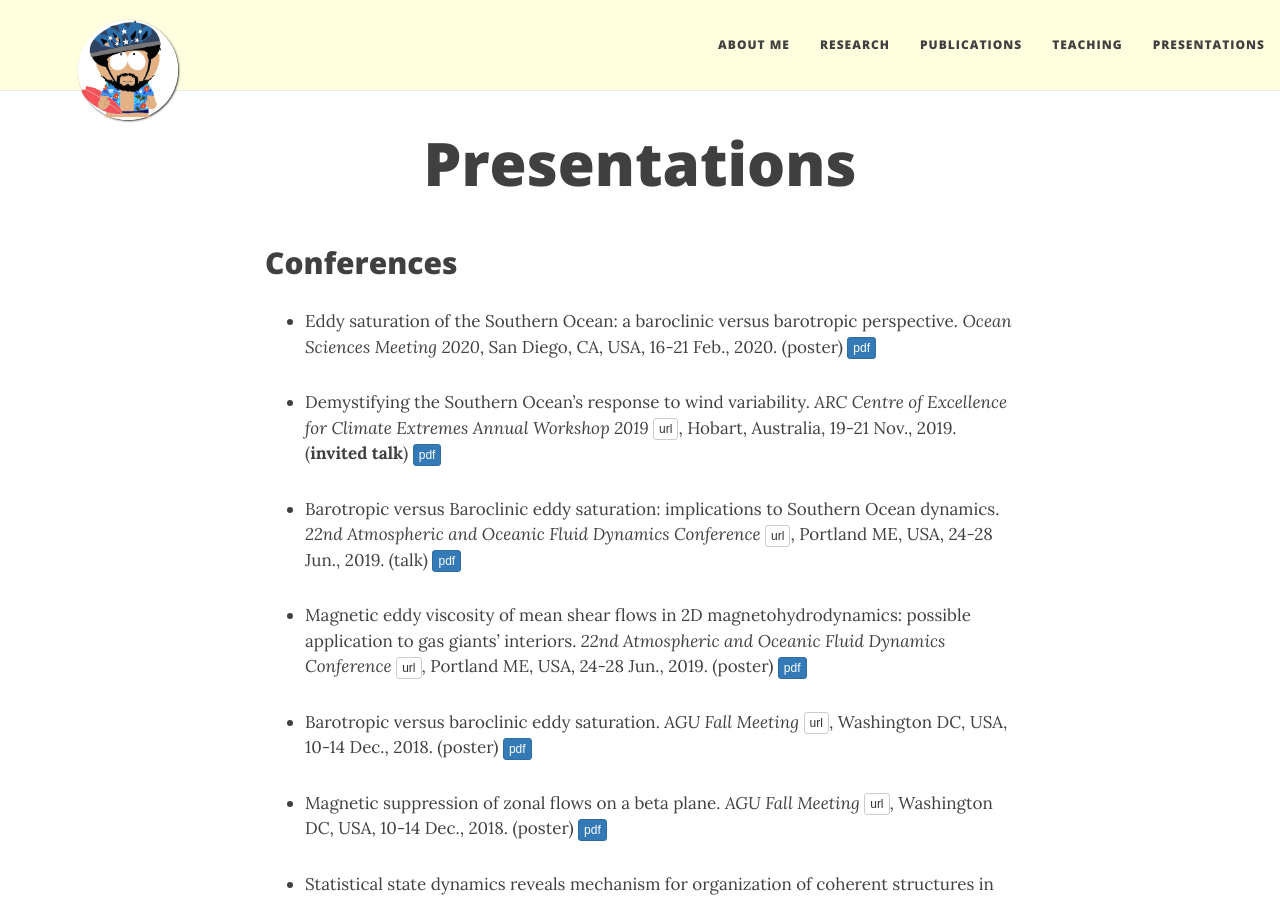
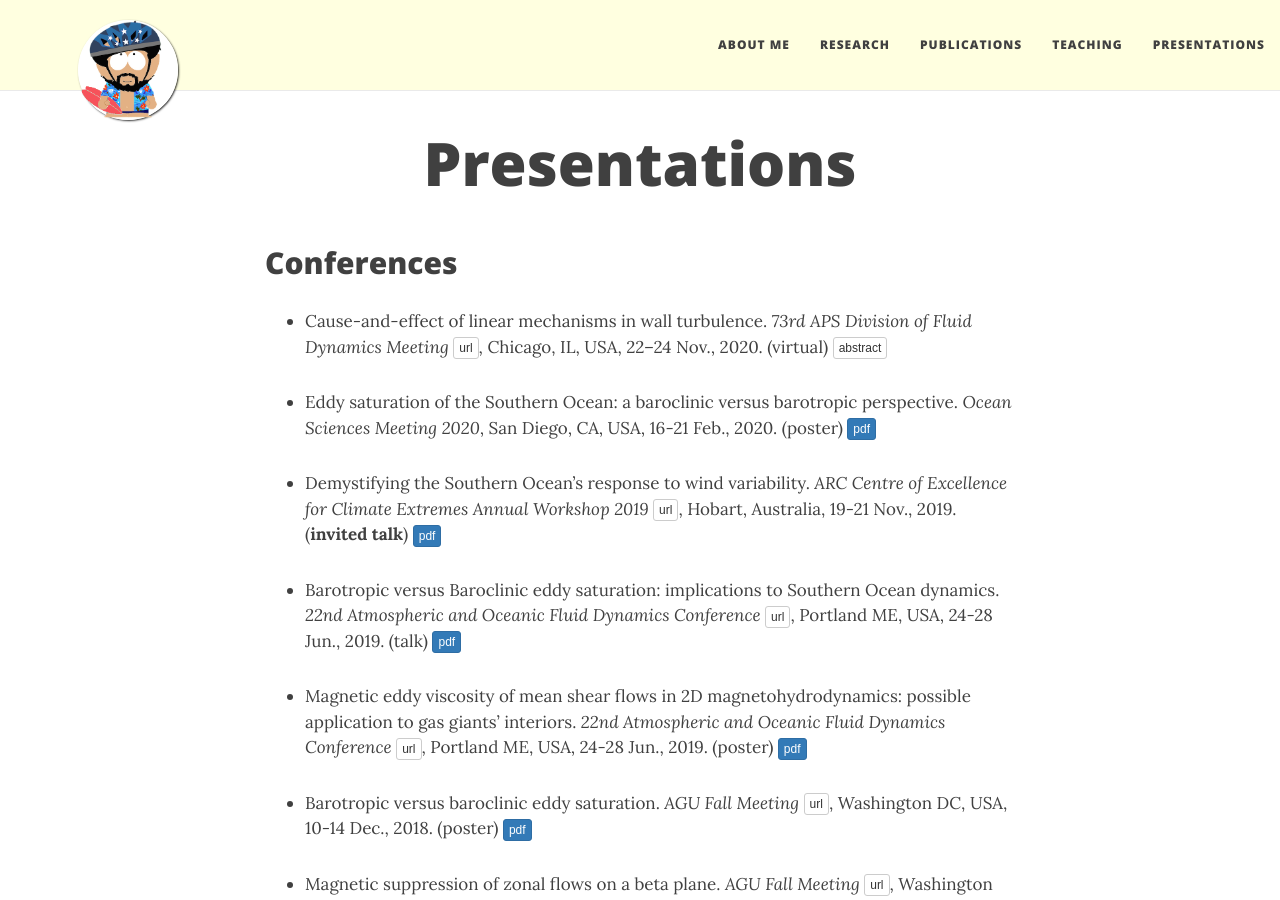
Before and after one commit to navidcy/navidcy.github.io, a Jekyll site: the page built from presentations.md, in a window 1280 px wide and 900 px high. Built offline with Jekyll 4.4.1, drawn with Linux system fonts in a browser that asks for light colours; nearby versions of some CDN libraries.

Commit message:
adds APS DFD 2020 entry

```diff
--- a/presentations.md
+++ b/presentations.md
@@ -6,6 +6,8 @@ title: Presentations
 ---
 
 ## Conferences
+
+- Cause-and-effect of linear mechanisms in wall turbulence. _73rd APS Division of Fluid Dynamics Meeting_ [<span class="btn btn-default btn-xs{{end}}" style="font-family:sans-serif;">url</span>][APSDFD20-site]{:target="_blank"}, Chicago, IL, USA, 22–24 Nov., 2020. (virtual) [<span class="btn btn-default btn-xs{{end}}" style="font-family:sans-serif;">abstract</span>][APSDFD20-abstract]{:target="_blank"}
 
 - Eddy saturation of the Southern Ocean: a baroclinic versus barotropic perspective. _Ocean Sciences Meeting 2020_, San Diego, CA, USA, 16-21 Feb., 2020. (poster) [<span class="btn btn-primary btn-xs{{end}}" style="font-family:sans-serif;">pdf</span>][OSM_Feb2020]
 
@@ -151,3 +153,6 @@ title: Presentations
 [UoA-site]: http://en.uoa.gr
 [RSAA-site]: https://rsaa.anu.edu.au
 [ARC2019workshop-site]: https://climateextremes.org.au/arc-centre-of-excellence-for-climate-extremes-workshop-2019-hobart/
+
+[APSDFD20-site]: https://dfd2020chicago.org
+[APSDFD20-abstract]: https://meetings.aps.org/Meeting/DFD20/Session/S10.27
```
